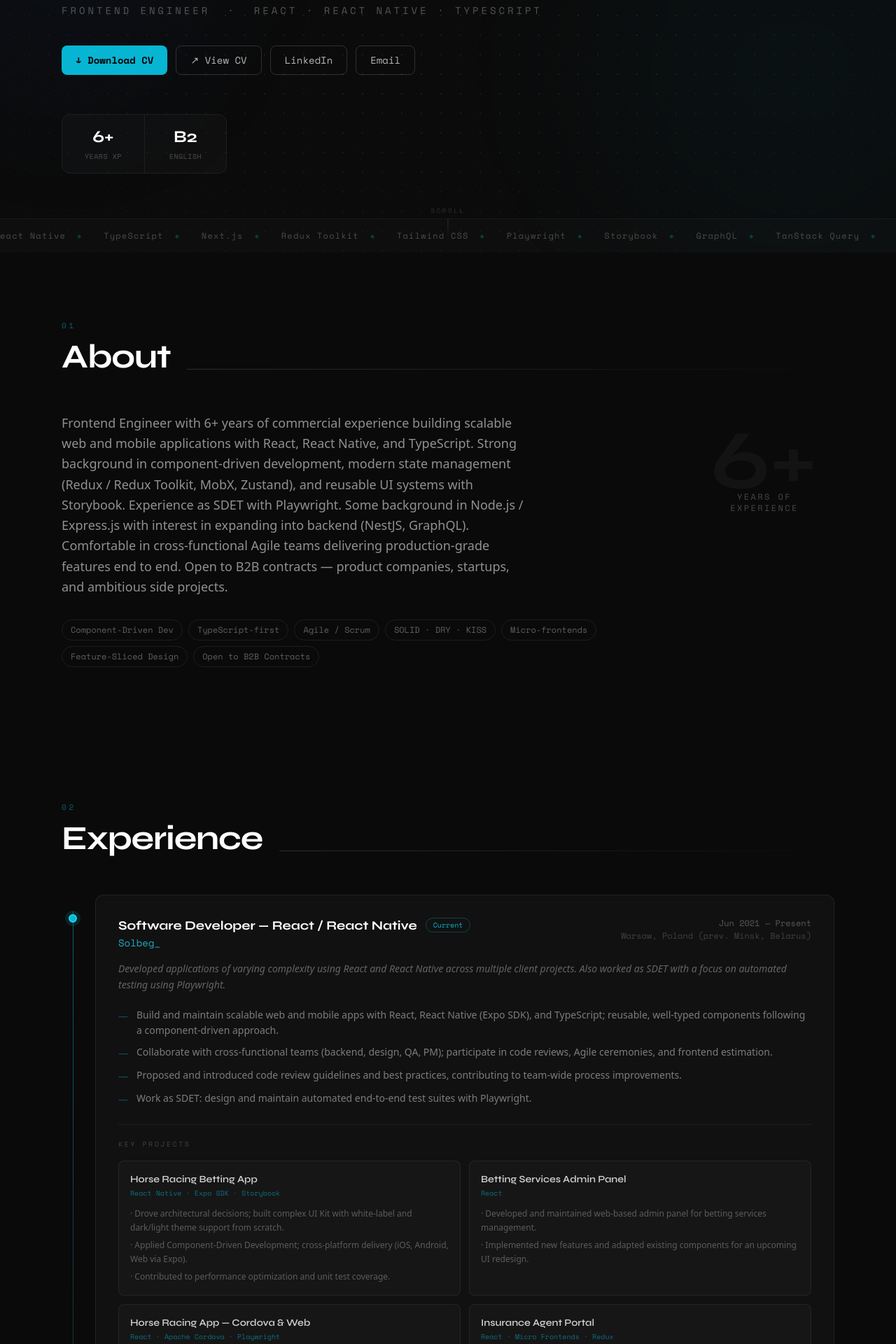
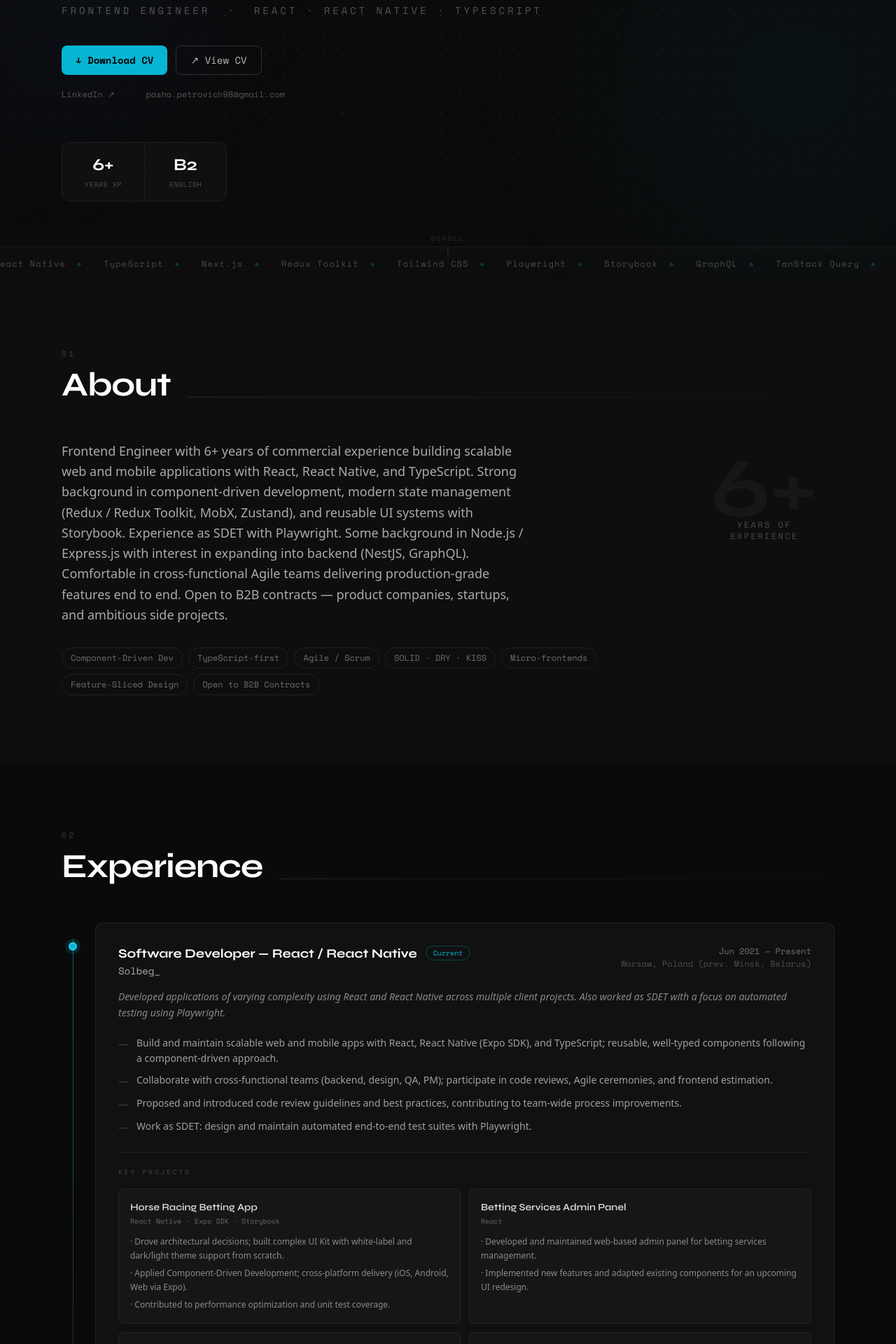
Before and after one commit to themafia98/am, a Next.js app: page / in a window 1280 px wide. Shown: the part 440-2360 px from the top of the page at 70% size. Built offline with nearby package versions, Linux system fonts and the light colour scheme.

Commit message:
fix: ux/ui

```diff
--- a/src/entities/contact/ui/ContactCard.tsx
+++ b/src/entities/contact/ui/ContactCard.tsx
@@ -8,7 +8,7 @@ export function ContactCard({ item }: { item: ContactItem }) {
       href={item.href}
       target={isExternal ? '_blank' : undefined}
       rel={isExternal ? 'noopener noreferrer' : undefined}
-      className="flex items-center gap-4 p-4 sm:p-5 rounded-xl border border-white/[0.07] bg-white/[0.02] hover:border-cyan-500/30 hover:bg-cyan-500/[0.03] transition-all duration-200 group overflow-hidden"
+      className="flex items-center gap-4 p-4 sm:p-5 rounded-xl border border-white/[0.07] bg-white/[0.02] hover:border-cyan-500/40 hover:bg-cyan-500/[0.05] transition-all duration-200 group overflow-hidden"
     >
       <span className="font-mono text-lg text-white/15 group-hover:text-cyan-500/50 transition-colors w-5 shrink-0 text-center">
         {item.icon}
--- a/src/entities/job/ui/JobCard.tsx
+++ b/src/entities/job/ui/JobCard.tsx
@@ -3,7 +3,7 @@ import { cn } from '@/shared/lib/cn'
 import type { Job } from '@/shared/types'
 import { ProjectCard } from './ProjectCard'
 
-export function JobCard({ job }: { job: Job }) {
+export function JobCard({ job }: { job: Job }): React.ReactElement {
   return (
     <div className="relative">
       <div
@@ -26,23 +26,23 @@ export function JobCard({ job }: { job: Job }) {
                 </span>
               )}
             </div>
-            <p className="font-mono text-sm text-cyan-400/80">{job.company}</p>
+            <p className="font-mono text-sm text-white/65">{job.company}</p>
           </div>
 
           <div className="sm:text-right shrink-0">
-            <p className="font-mono text-xs text-white/30">{job.period}</p>
-            <p className="font-mono text-xs text-white/20 mt-0.5">{job.location}</p>
+            <p className="font-mono text-xs text-white/40">{job.period}</p>
+            <p className="font-mono text-xs text-white/25 mt-0.5">{job.location}</p>
           </div>
         </div>
 
         {job.summary && (
-          <p className="text-sm text-white/35 italic mb-5 leading-relaxed">{job.summary}</p>
+          <p className="text-sm text-white/50 italic mb-5 leading-relaxed">{job.summary}</p>
         )}
 
         <ul className="space-y-2 mb-6">
           {job.bullets.map((bullet, i) => (
-            <li key={i} className="flex gap-3 text-sm text-white/45 leading-relaxed">
-              <span className="text-cyan-500/40 shrink-0 mt-0.5">—</span>
+            <li key={i} className="flex gap-3 text-sm text-white/60 leading-relaxed">
+              <span className="text-white/20 shrink-0 mt-0.5">—</span>
               {bullet}
             </li>
           ))}
--- a/src/entities/job/ui/ProjectCard.tsx
+++ b/src/entities/job/ui/ProjectCard.tsx
@@ -1,15 +1,15 @@
 import type { Project } from '@/shared/types'
 
-export function ProjectCard({ project }: { project: Project }) {
+export function ProjectCard({ project }: { project: Project }): React.ReactElement {
   return (
-    <div className="p-4 rounded-lg bg-white/[0.025] border border-white/[0.06] hover:border-white/[0.1] transition-colors">
+    <div className="p-4 rounded-lg bg-white/[0.025] border border-white/[0.06] hover:border-white/[0.12] hover:bg-white/[0.04] transition-all duration-200">
       <div className="mb-3">
-        <h4 className="font-syne font-semibold text-sm text-white/80">{project.name}</h4>
-        <span className="font-mono text-[10px] text-cyan-500/55 mt-0.5 block">{project.tech}</span>
+        <h4 className="font-syne font-semibold text-sm text-white/85">{project.name}</h4>
+        <span className="font-mono text-[10px] text-white/35 mt-0.5 block">{project.tech}</span>
       </div>
       <ul className="space-y-1.5">
         {project.highlights.map((h, i) => (
-          <li key={i} className="text-xs text-white/30 leading-relaxed">
+          <li key={i} className="text-xs text-white/50 leading-relaxed">
             · {h}
           </li>
         ))}
--- a/src/shared/ui/Card.tsx
+++ b/src/shared/ui/Card.tsx
@@ -6,12 +6,12 @@ interface CardProps {
   hoverable?: boolean
 }
 
-export function Card({ children, className, hoverable = true }: CardProps) {
+export function Card({ children, className, hoverable = true }: CardProps): React.ReactElement {
   return (
     <div
       className={cn(
         'rounded-xl border border-white/[0.08] bg-white/[0.03] backdrop-blur-sm',
-        hoverable && 'transition-all duration-300 hover:border-white/[0.14] hover:bg-white/[0.05]',
+        hoverable && 'transition-all duration-300 hover:border-white/20 hover:bg-white/[0.05]',
         className,
       )}
     >
--- a/src/shared/ui/SectionHeader.tsx
+++ b/src/shared/ui/SectionHeader.tsx
@@ -3,17 +3,17 @@ interface SectionHeaderProps {
   title: string
 }
 
-export function SectionHeader({ number, title }: SectionHeaderProps) {
+export function SectionHeader({ number, title }: SectionHeaderProps): React.ReactElement {
   return (
     <div className="mb-14">
-      <span className="block font-mono text-[11px] text-cyan-500/50 tracking-[0.35em] uppercase mb-3">
+      <span className="block font-mono text-[11px] text-white/20 tracking-[0.35em] uppercase mb-3">
         {number}
       </span>
       <div className="flex items-end gap-6">
         <h2 className="font-syne text-3xl sm:text-4xl lg:text-5xl font-bold text-white leading-none tracking-tight">
           {title}
         </h2>
-        <div className="hidden sm:block flex-1 h-px bg-gradient-to-r from-white/15 to-transparent mb-1.5" />
+        <div className="hidden sm:block flex-1 h-px bg-gradient-to-r from-white/10 to-transparent mb-1.5" />
       </div>
     </div>
   )
--- a/src/widgets/about/ui/About.tsx
+++ b/src/widgets/about/ui/About.tsx
@@ -1,17 +1,17 @@
 import { SectionHeader } from '@/shared/ui'
 import type { CvData } from '@/shared/types'
 
-export function About({ cv }: { cv: CvData }) {
+export function About({ cv }: { cv: CvData }): React.ReactElement {
   const { personal, aboutTags } = cv
 
   return (
-    <section id="about" className="py-16 sm:py-24">
+    <section id="about" className="py-16 sm:py-24 bg-white/[0.015]">
       <div className="max-w-6xl mx-auto px-4 sm:px-6">
         <SectionHeader number="01" title="About" />
 
         <div className="grid lg:grid-cols-[1fr_200px] gap-12 items-start">
           <div>
-            <p className="text-lg text-white/55 leading-relaxed max-w-2xl">
+            <p className="text-lg text-white/65 leading-relaxed max-w-2xl">
               {personal.summary}
             </p>
 
@@ -19,7 +19,7 @@ export function About({ cv }: { cv: CvData }) {
               {aboutTags.map((tag) => (
                 <span
                   key={tag}
-                  className="font-mono text-xs text-white/35 border border-white/[0.08] px-3 py-1.5 rounded-full hover:border-cyan-500/30 hover:text-cyan-400/70 transition-colors cursor-default"
+                  className="font-mono text-xs text-white/40 border border-white/[0.08] px-3 py-1.5 rounded-full hover:border-white/20 hover:text-white/65 transition-colors cursor-default"
                 >
                   {tag}
                 </span>
--- a/src/widgets/education/ui/Education.tsx
+++ b/src/widgets/education/ui/Education.tsx
@@ -2,11 +2,11 @@ import { SectionHeader } from '@/shared/ui'
 import { EducationCard, CertificationCard } from '@/entities/education'
 import type { CvData } from '@/shared/types'
 
-export function Education({ cv }: { cv: CvData }) {
+export function Education({ cv }: { cv: CvData }): React.ReactElement {
   const { educations, certifications, languages } = cv
 
   return (
-    <section id="education" className="py-16 sm:py-24">
+    <section id="education" className="py-16 sm:py-24 bg-white/[0.015]">
       <div className="max-w-6xl mx-auto px-4 sm:px-6">
         <SectionHeader number="05" title="Education" />
 
@@ -42,8 +42,8 @@ export function Education({ cv }: { cv: CvData }) {
             {languages.map((lang) => (
               <div key={lang.name} className="flex-1">
                 <div className="flex justify-between items-center mb-2">
-                  <span className="font-mono text-sm text-white/55">{lang.name}</span>
-                  <span className="font-mono text-xs text-cyan-500/70">{lang.level}</span>
+                  <span className="font-mono text-sm text-white/65">{lang.name}</span>
+                  <span className="font-mono text-xs text-white/40">{lang.level}</span>
                 </div>
                 <div className="h-1 bg-white/[0.06] rounded-full overflow-hidden">
                   <div
--- a/src/widgets/hero/ui/Hero.tsx
+++ b/src/widgets/hero/ui/Hero.tsx
@@ -63,7 +63,8 @@ export function Hero({ cv }: { cv: CvData }) {
           {personal.title}&nbsp;&nbsp;·&nbsp;&nbsp;{personal.subtitle}
         </p>
 
-        <div className="hero-buttons flex flex-col sm:flex-row sm:flex-wrap gap-3 mb-10 sm:mb-14">
+        <div className="hero-buttons flex flex-col gap-4 mb-10 sm:mb-14">
+          <div className="flex flex-col sm:flex-row gap-3">
             <Button
               variant="primary"
               href={personal.cvPath}
@@ -81,22 +82,24 @@ export function Hero({ cv }: { cv: CvData }) {
             >
               ↗ View CV
             </Button>
-          <Button
-            variant="ghost"
+          </div>
+          <div className="flex items-center gap-5">
+            <a
               href={personal.linkedinUrl}
               target="_blank"
               rel="noopener noreferrer"
-            className="justify-center sm:justify-start"
+              className="font-mono text-xs text-white/30 hover:text-white/65 transition-colors duration-200"
             >
-            LinkedIn
-          </Button>
-          <Button
-            variant="ghost"
+              LinkedIn ↗
+            </a>
+            <span className="text-white/10">·</span>
+            <a
               href={`mailto:${personal.email}`}
-            className="justify-center sm:justify-start"
+              className="font-mono text-xs text-white/30 hover:text-white/65 transition-colors duration-200"
             >
-            Email
-          </Button>
+              {personal.email}
+            </a>
+          </div>
         </div>
 
         <div className="grid grid-cols-2 w-fit divide-x divide-white/[0.06] border border-white/[0.08] rounded-xl overflow-hidden">
--- a/src/widgets/skills/ui/Skills.tsx
+++ b/src/widgets/skills/ui/Skills.tsx
@@ -2,9 +2,9 @@ import { SectionHeader } from '@/shared/ui'
 import { SkillCategoryCard } from '@/entities/skill'
 import type { CvData } from '@/shared/types'
 
-export function Skills({ cv }: { cv: CvData }) {
+export function Skills({ cv }: { cv: CvData }): React.ReactElement {
   return (
-    <section id="skills" className="py-16 sm:py-24">
+    <section id="skills" className="py-16 sm:py-24 bg-white/[0.015]">
       <div className="max-w-6xl mx-auto px-4 sm:px-6">
         <SectionHeader number="03" title="Skills" />
 
```
Lines whose indentation alone changed are shown as unchanged.
